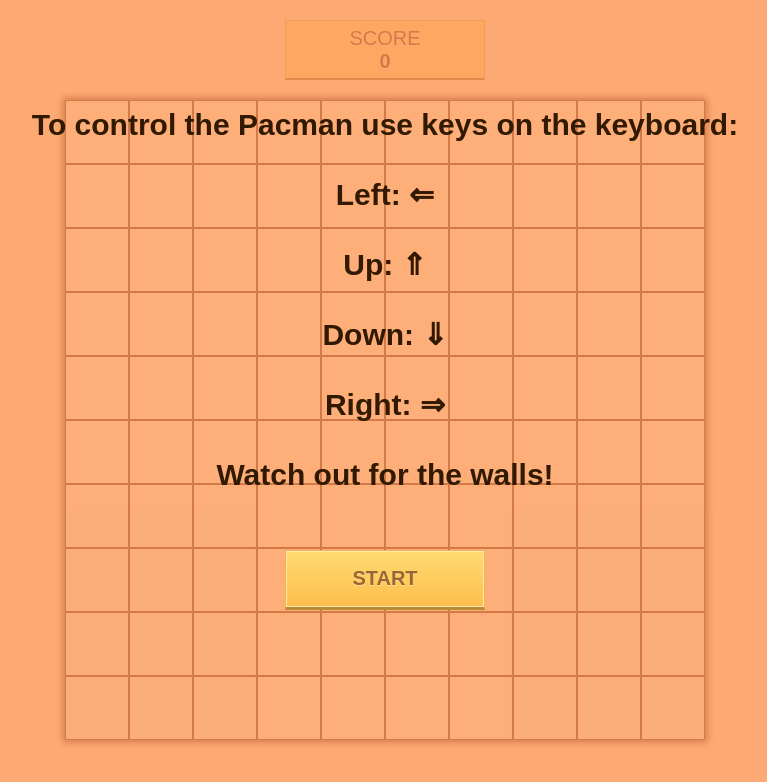
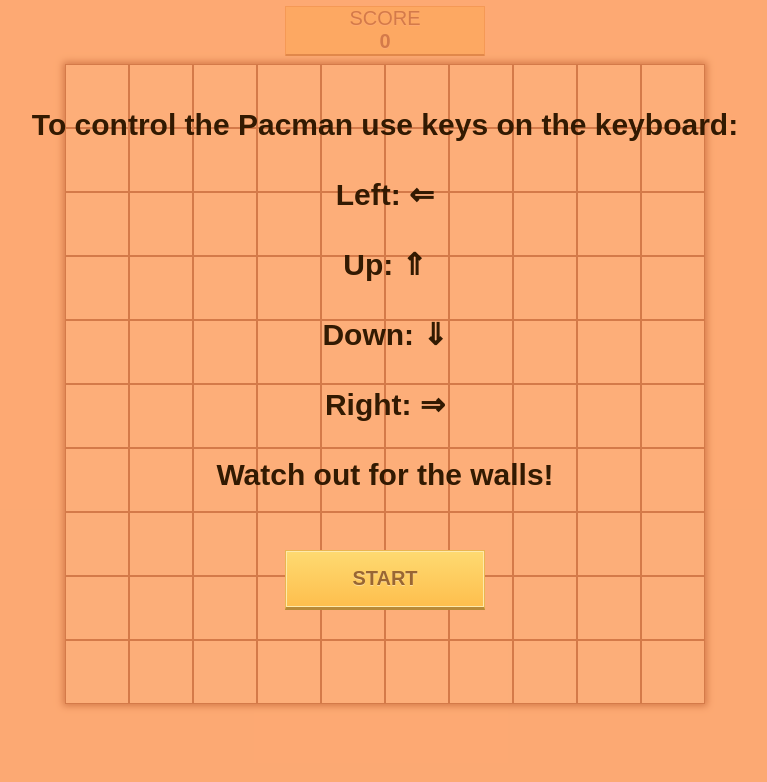
Before and after one commit to monikacil/Furry-Game-Without-Furry, a website built with webpack: page index.html in a window 1280 px wide. Shown: the whole page, without its empty margins (255-1022 px from the left). Built offline with nearby package versions, Linux system fonts and the light colour scheme.

Commit message:
changed styles

```diff
--- a/css/style.css
+++ b/css/style.css
@@ -16,7 +16,7 @@ section#score div {
 #board {
   width: 640px;
   height: 640px;
-  margin: 1em auto;
+  margin: 0.5em auto;
   -webkit-box-shadow: 0 0 7px 2px rgba(153,102,51,1);
   -moz-box-shadow: 0 0 7px 2px rgba(153,102,51,1);
   box-shadow: 0 0 7px 2px rgba(153,102,51,1);
@@ -33,11 +33,10 @@ section#score div {
 
 section#score div {
   width: 10em;
-  height: 3em;
+  height: 2.5em;
   text-align: center;
-  padding: 0.3em;
   border-radius: 1px;
-  margin: 1em auto;
+  margin: 0.3em auto;
   background: #feda71;
   border: solid 1px #eab551;
   border-bottom: solid 2px #b98a37;
```
